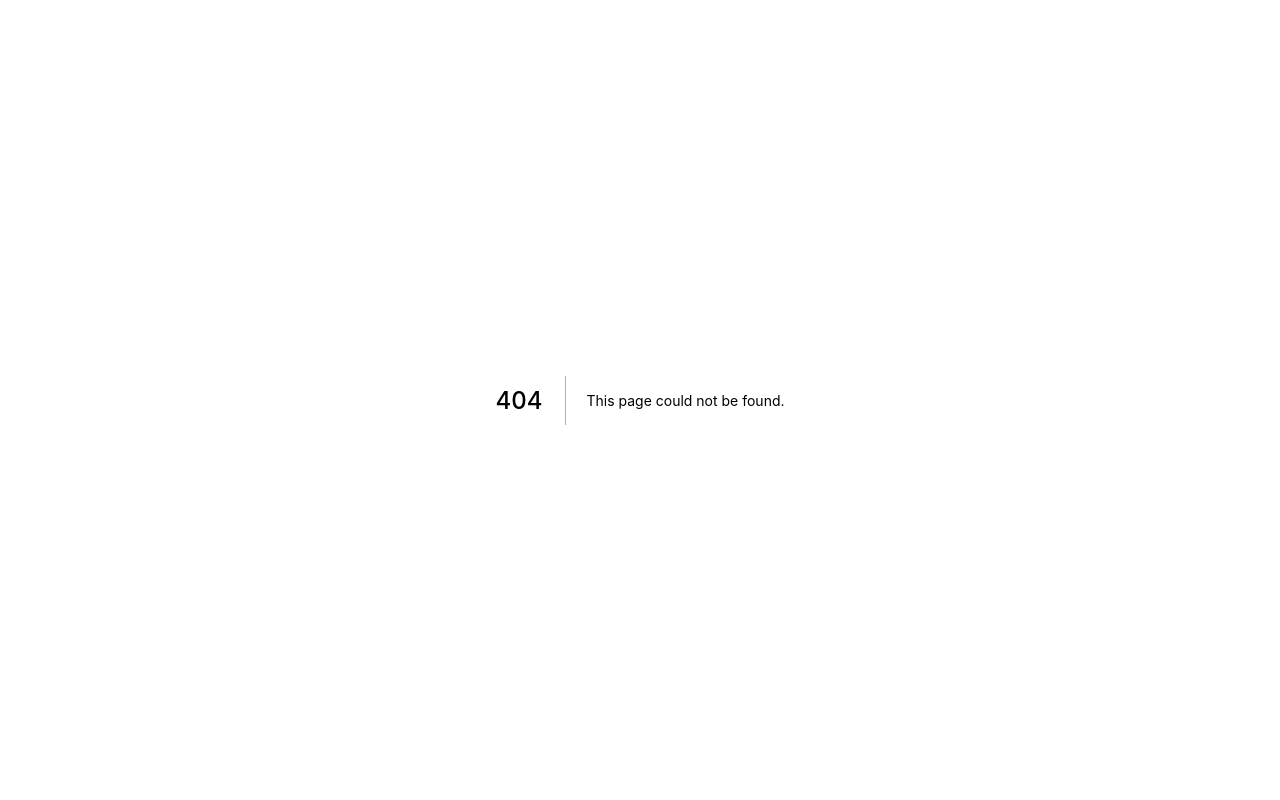
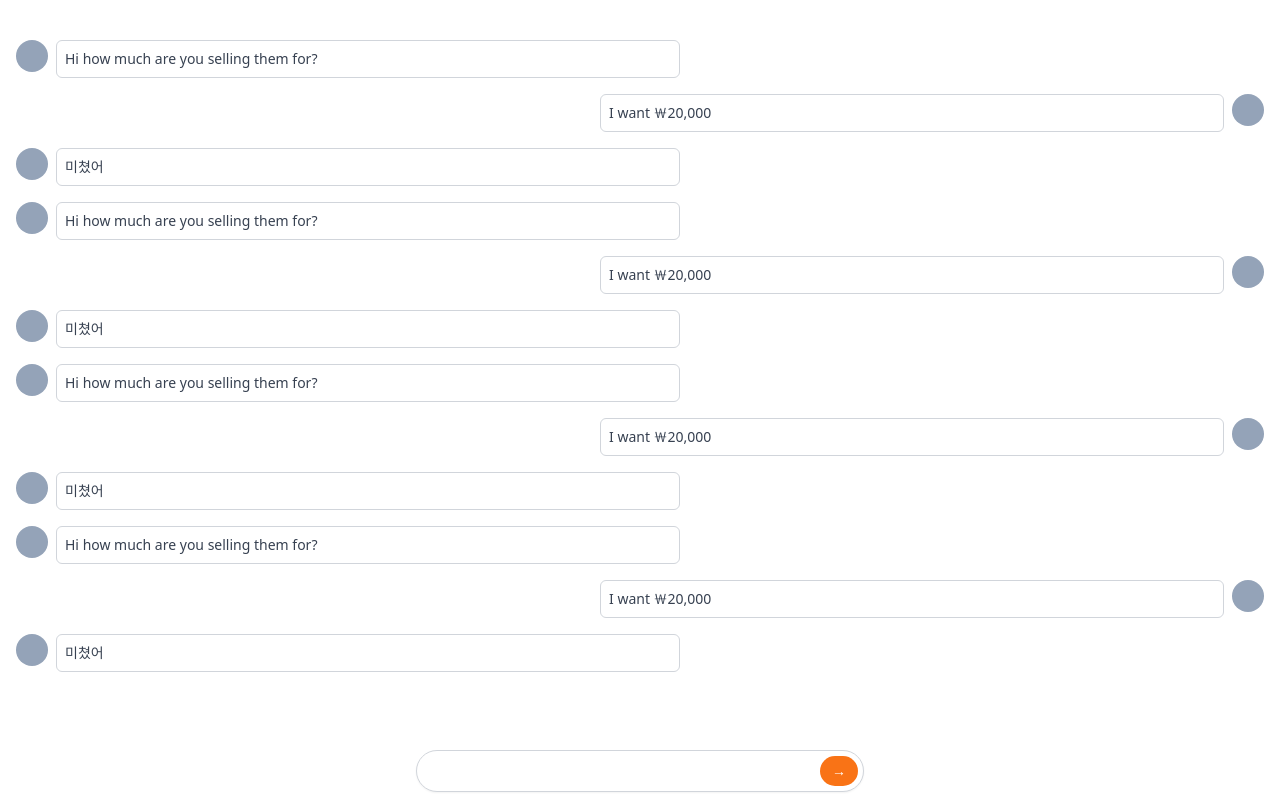
Before and after one commit to yeonjijeon/React-nomad_carrot_market_app, a Next.js app: page /chats/1 in a window 1280 px wide. Before the commit this address had no page. Built offline with nearby package versions, Linux system fonts and the light colour scheme.

Commit message:
Chat Page

```diff
--- /dev/null
+++ b/pages/chats/[id].tsx
@@ -0,0 +1,104 @@
+import type { NextPage } from 'next'
+
+const ChatDetail: NextPage = () => {
+  return (
+    <div className="py-10 px-4 space-y-4">
+      <div className="flex items-start space-x-2">
+        <div className="w-8 h-8 rounded-full bg-slate-400" />
+        <div className="w-1/2 text-sm text-gray-700 p-2 border border-gray-300 rounded-md">
+          <p>Hi how much are you selling them for?</p>
+        </div>
+      </div>
+
+      <div className="flex flex-row-reverse items-start space-x-2 space-x-reverse">
+        <div className="w-8 h-8 rounded-full bg-slate-400" />
+        <div className="w-1/2 text-sm text-gray-700 p-2 border border-gray-300 rounded-md">
+          <p>I want ￦20,000</p>
+        </div>
+      </div>
+
+      <div className="flex items-start space-x-2">
+        <div className="w-8 h-8 rounded-full bg-slate-400" />
+        <div className="w-1/2 text-sm text-gray-700 p-2 border border-gray-300 rounded-md">
+          <p>미쳤어</p>
+        </div>
+      </div>
+      <div className="flex items-start space-x-2">
+        <div className="w-8 h-8 rounded-full bg-slate-400" />
+        <div className="w-1/2 text-sm text-gray-700 p-2 border border-gray-300 rounded-md">
+          <p>Hi how much are you selling them for?</p>
+        </div>
+      </div>
+
+      <div className="flex flex-row-reverse items-start space-x-2 space-x-reverse">
+        <div className="w-8 h-8 rounded-full bg-slate-400" />
+        <div className="w-1/2 text-sm text-gray-700 p-2 border border-gray-300 rounded-md">
+          <p>I want ￦20,000</p>
+        </div>
+      </div>
+
+      <div className="flex items-start space-x-2">
+        <div className="w-8 h-8 rounded-full bg-slate-400" />
+        <div className="w-1/2 text-sm text-gray-700 p-2 border border-gray-300 rounded-md">
+          <p>미쳤어</p>
+        </div>
+      </div>
+      <div className="flex items-start space-x-2">
+        <div className="w-8 h-8 rounded-full bg-slate-400" />
+        <div className="w-1/2 text-sm text-gray-700 p-2 border border-gray-300 rounded-md">
+          <p>Hi how much are you selling them for?</p>
+        </div>
+      </div>
+
+      <div className="flex flex-row-reverse items-start space-x-2 space-x-reverse">
+        <div className="w-8 h-8 rounded-full bg-slate-400" />
+        <div className="w-1/2 text-sm text-gray-700 p-2 border border-gray-300 rounded-md">
+          <p>I want ￦20,000</p>
+        </div>
+      </div>
+
+      <div className="flex items-start space-x-2">
+        <div className="w-8 h-8 rounded-full bg-slate-400" />
+        <div className="w-1/2 text-sm text-gray-700 p-2 border border-gray-300 rounded-md">
+          <p>미쳤어</p>
+        </div>
+      </div>
+      <div className="flex items-start space-x-2">
+        <div className="w-8 h-8 rounded-full bg-slate-400" />
+        <div className="w-1/2 text-sm text-gray-700 p-2 border border-gray-300 rounded-md">
+          <p>Hi how much are you selling them for?</p>
+        </div>
+      </div>
+
+      <div className="flex flex-row-reverse items-start space-x-2 space-x-reverse">
+        <div className="w-8 h-8 rounded-full bg-slate-400" />
+        <div className="w-1/2 text-sm text-gray-700 p-2 border border-gray-300 rounded-md">
+          <p>I want ￦20,000</p>
+        </div>
+      </div>
+
+      <div className="flex items-start space-x-2">
+        <div className="w-8 h-8 rounded-full bg-slate-400" />
+        <div className="w-1/2 text-sm text-gray-700 p-2 border border-gray-300 rounded-md">
+          <p>미쳤어</p>
+        </div>
+      </div>
+
+      <div className="fixed w-full mx-auto max-w-md bottom-2 inset-x-0">
+        <div className="flex items-center relative">
+          <input
+            type="text"
+            className="shadow-sm rounded-full w-full pr-12 border-gray-300 focus:ring-orange-500 focus:outline-none focus:border-orange-500"
+          />
+          <div className="absolute inset-y-0 flex py-1.5 pr-1.5 right-0">
+            <button className="flex focus:ring-2 focus:ring-offset-2 focus:ring-orange-500 items-center bg-orange-500 rounded-full px-3 hover:bg-orange-600 text-sm text-white">
+              &rarr;
+            </button>
+          </div>
+        </div>
+      </div>
+    </div>
+  )
+}
+
+export default ChatDetail
--- a/pages/charts.tsx
+++ b/pages/chats/index.tsx
@@ -1,6 +1,6 @@
 import type { NextPage } from 'next'
 
-const Charts: NextPage = () => {
+const Chats: NextPage = () => {
   return (
     <div className="py-10 divide-y-[1px]">
       {new Array(7).fill(1).map((_, i) => (
@@ -18,4 +18,4 @@
   )
 }
 
-export default Charts
+export default Chats
```
